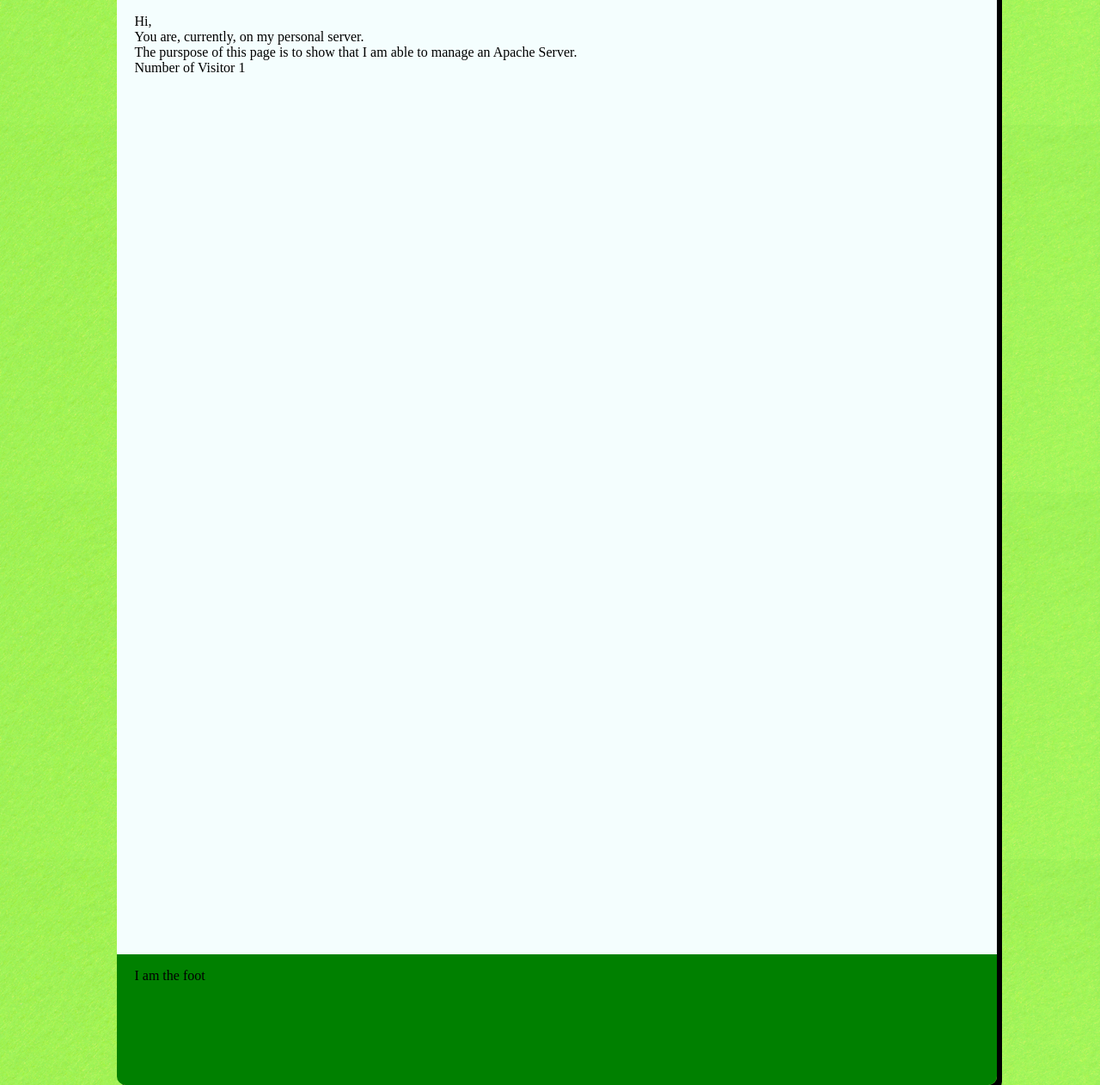
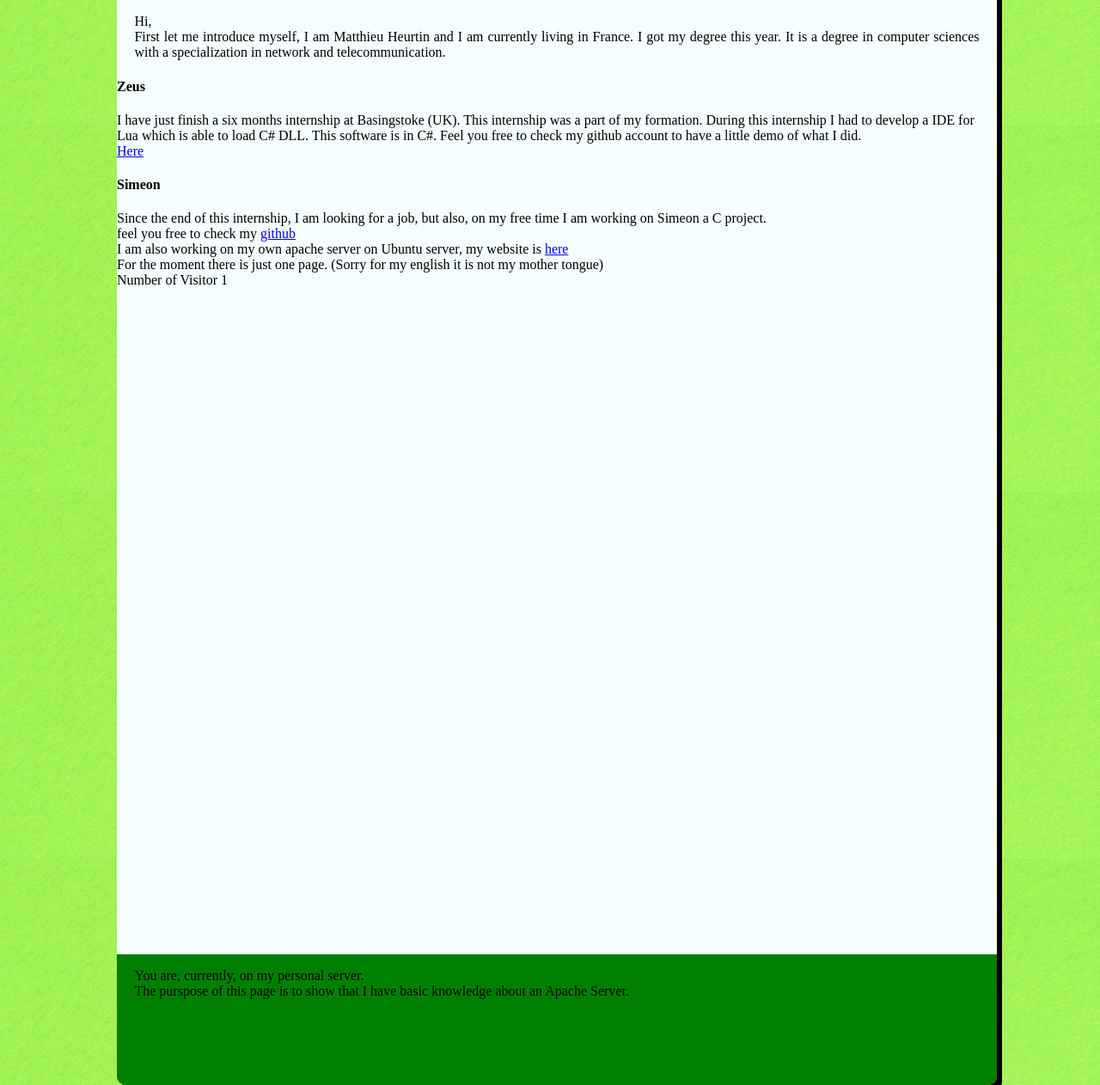
Before and after one commit to MatthieuHeurtin/webSite, a PHP site: page / in a window 1280 px wide. Shown: the part 282-1544 px from the top of the page at 86% size. Run offline with PHP 8.4, Linux system fonts and the light colour scheme.

Commit message:
add Zeus and Simeon

```diff
--- a/index.php
+++ b/index.php
@@ -20,8 +20,28 @@
 
 <p>
 	Hi,<br/>
-	You are, currently, on my personal server. <br/>
-	The purspose of this page is to show that I am able to manage an Apache Server. <br/>
+	First let me introduce myself, I am Matthieu Heurtin and I am currently living in France.
+	I got my degree this year. It is a degree in computer sciences with a specialization in network and telecommunication.<br/>
+
+	<h4>Zeus</h4>
+	I have just finish a six months internship at Basingstoke (UK). This internship was a part of my formation.  During this 		internship I had to develop a IDE for Lua which is able to load C# DLL. This software is in C#.
+	Feel you free to check my github account to have a little demo of what I did.<br/>
+	<a href="https://github.com/Matttttttttttt/Zeus">Here</a><br/>
+
+	<h4>Simeon</h4>
+	Since the end of this internship, I am looking for a job, but also, on my free time I am working on Simeon a C project.<br/>
+	feel you free to check my <a href="https://github.com/Matttttttttttt/Simeon-">github</a> <br/>
+
+
+	I am also working on my own apache server on Ubuntu server, my website is <a href="http://matthieu-heurtin.no-ip.org/">here</a><br/>
+	For the moment there is just one page.
+
+
+	(Sorry for my english it is not my mother tongue)<br/>
+
+
+
+
 
 <?php
 $filename = "/home/matt-admin/webSite/compteur.txt";
@@ -52,19 +72,10 @@ function getUserIP()
 
     return $ip;
 }
-
-
 $user_ip = getUserIP();
-
-
-
-
-
 $date = date('l jS \of F Y h:i:s A');
-
 $data = sprintf("%s %s %s\n", $compteur, $user_ip, $date);
 file_put_contents('/home/matt-admin/webSite/infos', $data, FILE_APPEND);
-
 ?>
 </p>
 
@@ -76,7 +87,9 @@ file_put_contents('/home/matt-admin/webSite/infos', $data, FILE_APPEND);
 	<!--FOOT-->
 	<span class="foot">
 
-		<p>I am the foot</p>
+		<p>	You are, currently, on my personal server. <br/>
+	The purspose of this page is to show that I have basic knowledge about an Apache Server. <br/>
+	<br/></p>
 	</span>
 
 </span>
```
